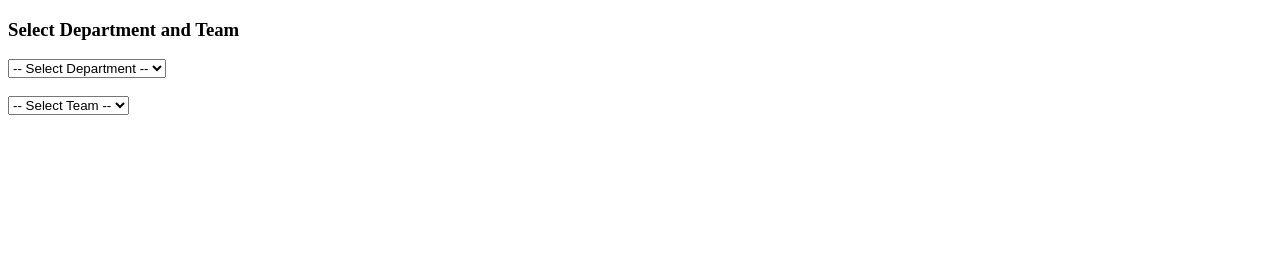
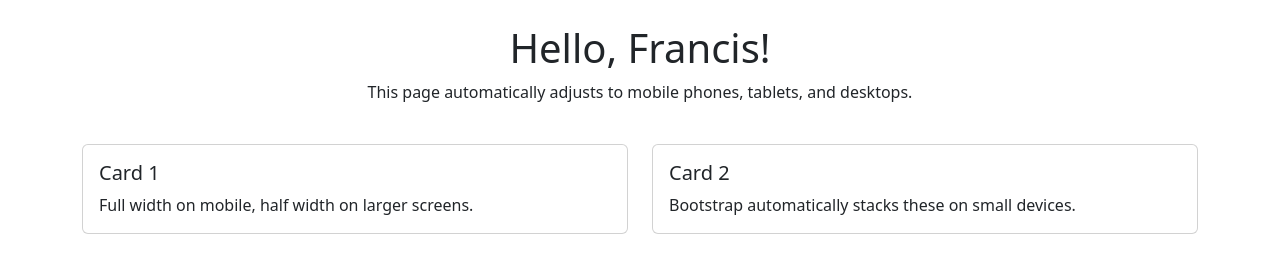
Before and after one commit to untvnar/crud, a plain HTML site: page doc.html in a window 1280 px wide. Drawn offline with nearby package versions, Linux system fonts and the light colour scheme.

Commit message:
Initial commit

```diff
--- a/doc.html
+++ b/doc.html
@@ -1,52 +1,52 @@
 <!DOCTYPE html>
-<html>
+<html lang="en">
 <head>
-    <title>Dependent Dropdown</title>
+    <meta charset="UTF-8">
+    <meta name="viewport" content="width=device-width, initial-scale=1.0">
+    <title>Responsive Bootstrap Page</title>
+
+    <!-- Bootstrap CSS -->
+    <link href="https://cdn.jsdelivr.net/npm/bootstrap@5.3.3/dist/css/bootstrap.min.css" rel="stylesheet">
 </head>
 <body>
 
-<h3>Select Department and Team</h3>
+    <div class="container py-4">
+        <div class="row">
+            <div class="col-12">
+                <h1 class="text-center">Hello, Francis!</h1>
+                <p class="text-center">
+                    This page automatically adjusts to mobile phones, tablets, and desktops.
+                </p>
+            </div>
+        </div>
 
+        <div class="row mt-4">
+            <div class="col-md-6 mb-3">
+                <div class="card">
+                    <div class="card-body">
+                        <h5 class="card-title">Card 1</h5>
+                        <p class="card-text">
+                            Full width on mobile, half width on larger screens.
+                        </p>
+                    </div>
+                </div>
+            </div>
 
-<select id="department" onchange="updateTeams()">
-    <option value="">-- Select Department --</option>
-    <option value="News">News</option>
-    <option value="Engineering">Engineering</option>
-    <option value="IT">IT</option>
-</select>
+            <div class="col-md-6 mb-3">
+                <div class="card">
+                    <div class="card-body">
+                        <h5 class="card-title">Card 2</h5>
+                        <p class="card-text">
+                            Bootstrap automatically stacks these on small devices.
+                        </p>
+                    </div>
+                </div>
+            </div>
+        </div>
+    </div>
 
-<br><br>
-
-<select id="team">
-    <option value="">-- Select Team --</option>
-</select>
-
-<script>
-function updateTeams() {
-    const department = document.getElementById("department").value;
-    const teamDropdown = document.getElementById("team");
-
-    // Clear existing options
-    teamDropdown.innerHTML = '<option value="">-- Select Team --</option>';
-
-    let teams = [];
-
-    if (department === "News") {
-        teams = ["Team A", "Team B", "Team C"];
-    } else if (department === "Engineering") {
-        teams = ["Camera", "Audio", "Transmission"];
-    } else if (department === "IT") {
-        teams = ["Help Desk", "Programming", "Network"];
-    }
-
-    teams.forEach(function(team) {
-        let option = document.createElement("option");
-        option.value = team;
-        option.text = team;
-        teamDropdown.appendChild(option);
-    });
-}
-</script>
+    <!-- Bootstrap JS -->
+    <script src="https://cdn.jsdelivr.net/npm/bootstrap@5.3.3/dist/js/bootstrap.bundle.min.js"></script>
 
 </body>
 </html>
```
Also changed, not shown: index.html (+3 -1 lines).
